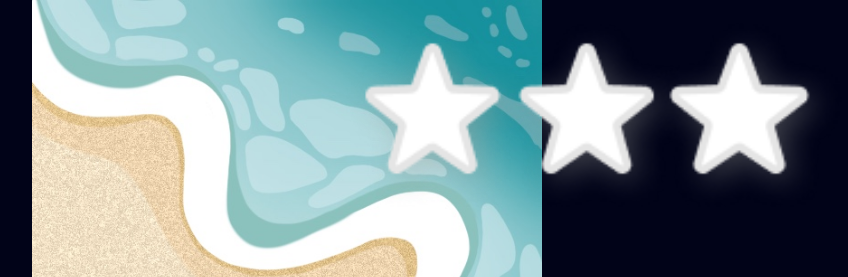
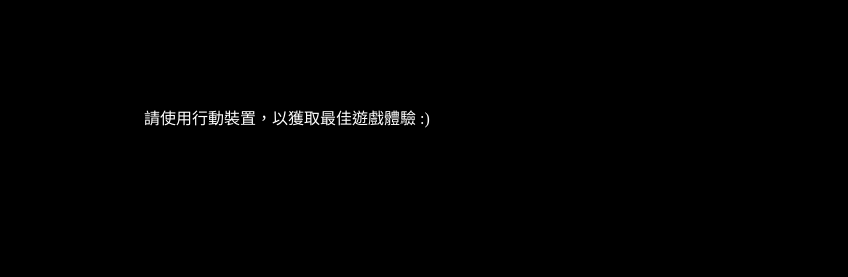
Before and after one commit to Pei4/109DCT_mobile, a PHP site: page /public/html/lv1.html in a window 1280 px wide. Shown: the top 277 px of the page, without its empty margins (353-1201 px from the left). Run offline with PHP 8.4, Linux system fonts and the light colour scheme.

Commit message:
check lv1

```diff
--- a/public/html/end.html
+++ b/public/html/end.html
@@ -18,5 +18,6 @@
     <p>我們的肝</p>
     <img src="../material/IG.png">
 </div>
+<div id="screen"><br><br><br><br><br><br>請使用行動裝置，以獲取最佳遊戲體驗 :)</div>
 </body>
 </html>
--- a/public/html/lv0.html
+++ b/public/html/lv0.html
@@ -14,5 +14,6 @@
 <body>
 <div id="mask"></div>
 <button id="endBtn" class="opt" onclick="reUrl('end')">結束旅程</button>
+<div id="screen"><br><br><br><br><br><br>請使用行動裝置，以獲取最佳遊戲體驗 :)</div>
 </body>
 </html>
--- a/public/html/lv1.html
+++ b/public/html/lv1.html
@@ -36,5 +36,6 @@
     <button id="correct" class="opt" onclick="correct()">再考慮一下</button>
     <button id="sure" class="opt" onclick="sure()">確定</button>
 </div>
+<div id="screen"><br><br><br><br><br><br>請使用行動裝置，以獲取最佳遊戲體驗 :)</div>
 </body>
 </html>
--- a/public/html/lv2_1.html
+++ b/public/html/lv2_1.html
@@ -48,5 +48,6 @@
     <img id="next" src="../material/next.png">
 </div>
 <div id="mask"></div>
+<div id="screen"><br><br><br><br><br><br>請使用行動裝置，以獲取最佳遊戲體驗 :)</div>
 </body>
 </html>
--- a/public/html/lv3_1.html
+++ b/public/html/lv3_1.html
@@ -29,5 +29,6 @@
     <img id="next" src="../material/next.png">
 </div>
 <div id="mask"></div>
+<div id="screen"><br><br><br><br><br><br>請使用行動裝置，以獲取最佳遊戲體驗 :)</div>
 </body>
 </html>
--- a/public/html/lv4.html
+++ b/public/html/lv4.html
@@ -34,5 +34,6 @@
 <div id="doneDownload" style="display: none">✓ 照片已下載</div>
 <button id="universeBtn" class="opt" style="display: none">欣賞浩瀚的宇宙</button>
 <div id="mask2" class="shine2"></div>
+<div id="screen"><br><br><br><br><br><br>請使用行動裝置，以獲取最佳遊戲體驗 :)</div>
 </body>
 </html>
--- a/public/js/functions.js
+++ b/public/js/functions.js
@@ -10,8 +10,8 @@ setTimeout(()=>{
     checkDevice();
 },1);
 function checkDevice(){
-    if(window.innerWidth > 400 || window.innerHeight > 850){
-        alert('too much');
+    if(screen.width > 400 || screen.height > 850){
+        showSth('screen');
     }
 }
 
@@ -115,7 +115,7 @@ function dialogControl(){
         showSth('lv1Btn');
         disableSth('dialog');
         if(localStorage.getItem('id') == null){
-            callGas('add','',getId);
+            lv1Gas('add','',getId);
         }
         else {
             id = parseInt(localStorage.getItem('id'));
--- a/public/js/lv1.js
+++ b/public/js/lv1.js
@@ -17,7 +17,7 @@ window.onload = function (){
     )
 }
 
-function callGas(method,choose,successFnt){
+function lv1Gas(method,choose,successFnt){
     $.ajax({
         type: "get",
         url: "https://script.google.com/macros/s/AKfycbz34Hlx6cYl-BLTACrvu00B2SYYb_D7eE4zGxIGA0IOTnMSwRPXyrRPcXanavVkmo3IyA/exec?callback=googleDocCallback",
@@ -52,7 +52,7 @@ function sure(){  //確定
     showSth('me');
     dialogControl();
     if(checkpoint < 4){
-        callGas("drink",option);
+        lv1Gas("drink",option);
         addClass('object',`${optSrc}`);
         addClass('hand','drinkAnim');
         document.body.style.backgroundImage = 'url("../material/mbg_pink.png")';
@@ -70,7 +70,7 @@ function sure(){  //確定
         optSrc = '';
     }
     else{
-        callGas("food",option);
+        lv1Gas("food",option);
         addClass('object',`${optSrc}`);
         addClass('hand','eatAnim');
         document.body.style.backgroundImage = 'url("../material/mbg_pink.png")';
--- a/public/scss/mobile.css
+++ b/public/scss/mobile.css
@@ -8,7 +8,22 @@ body {
   height: 100%;
   overflow: hidden;
 }
-
+#screen{
+  display: none;
+  position: fixed;
+  padding: 0;
+  left: 0;
+  transform: translate(0,0);
+  top: 0;
+  height: 100%;
+  width: 100%;
+  overflow: hidden;
+  opacity: 1;
+  background-color: black;
+  color: #FFFFFF;
+  text-align: center;
+  animation:none;
+}
 img {
   max-width: 80%;
   max-height: 50%;
@@ -221,5 +236,3 @@ img {
     -moz-animation-fill-mode: forwards;
   }
 }
-
-/*# sourceMappingURL=mobile.css.map */
```
